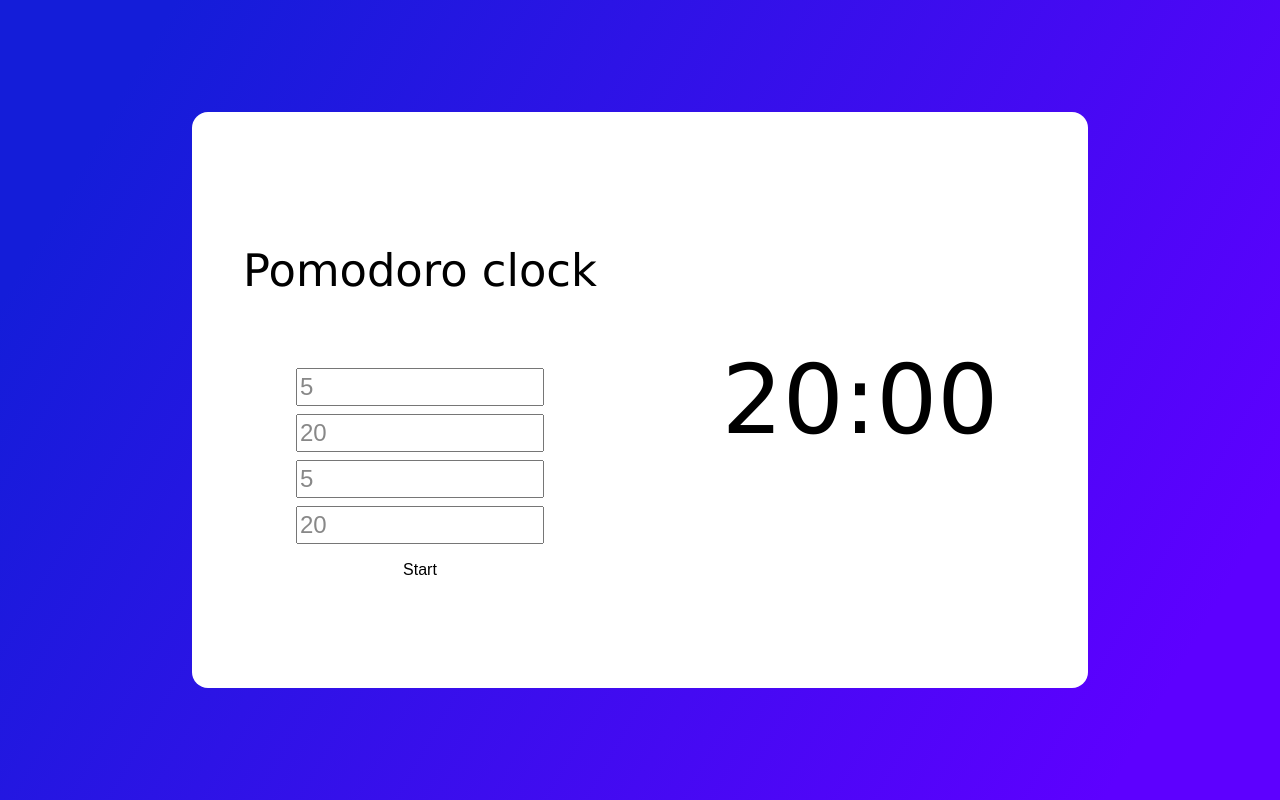
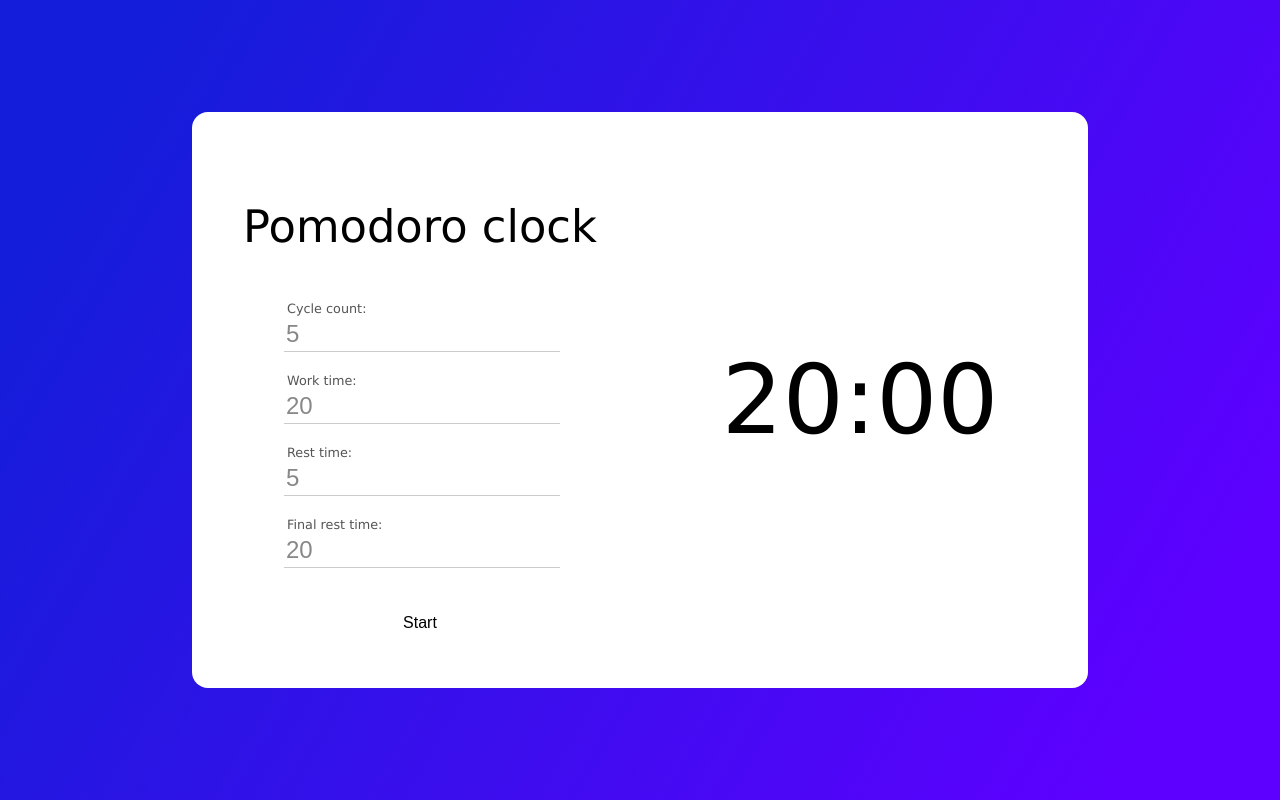
Before and after one commit to ArthurDeveloper/pomodoro-clock, an Angular app: page / in a window 1280 px wide. Built offline with nearby package versions, Linux system fonts and the light colour scheme.

Commit message:
feat: Added nice labels to the form inputs

```diff
--- a/src/app/clock-form/clock-form.component.html
+++ b/src/app/clock-form/clock-form.component.html
@@ -3,10 +3,25 @@
 		<h1 class="heading">Pomodoro clock</h1>
 
 		<div class="inputs">
-			<input type="number" placeholder="Cycle count:" formControlName="cycleCount" />
-			<input type="number" placeholder="Work time: " formControlName="workTime"/>
-			<input type="number" placeholder="Rest time: " formControlName="restTime"/>
-			<input type="number" placeholder="Final rest time: " formControlName="finalRestTime" />
+			<div class="input-container">
+				<input type="number" placeholder="Cycle count:" formControlName="cycleCount" />
+				<label>Cycle count: </label>
+			</div>
+
+			<div class="input-container">
+				<input type="number" placeholder="Work time: " formControlName="workTime"/>
+				<label>Work time: </label>
+			</div>
+
+			<div class="input-container">
+				<input type="number" placeholder="Rest time: " formControlName="restTime"/>
+				<label>Rest time: </label>
+			</div>
+
+			<div class="input-container">
+				<input type="number" placeholder="Final rest time: " formControlName="finalRestTime" />
+				<label>Final rest time: </label>
+			</div>
 
 			<button type="submit" [ngClass]="clockIsActive ? 'disabled' : ''" (click)="toggleClock()">{{clockIsActive ? 'Stop' : 'Start'}}</button>
 		</div>
--- a/src/app/clock-form/clock-form.component.scss
+++ b/src/app/clock-form/clock-form.component.scss
@@ -14,27 +14,44 @@
 	font-size: 2.8rem;
 	font-weight: 500;
 	text-align: center;
-	margin-top: 4rem;
+	margin-top: 2rem;
+	margin-bottom: 4rem;
 }
 
 .inputs {
 	display: flex;
 	flex-direction: column;
 	align-items: center;
-	padding: 2.5rem;
-	gap: 0.5rem;
+	padding: 0 2.5rem 0 2.5rem;
+	gap: 2.5rem;
+}
+
+.input-container {
+	position: relative;
+	width: 17rem;
+	height: 2rem;
 }
 
 input[type="number"] {
-	width: 15rem;
-	height: 2rem;
+	width: 100%;
+	height: 100%;
 	font-size: 1.5rem;
 	color: #888;
 	transition: 500ms ease color;
+	border: none;
+	border-bottom: #ccc 1px solid;
 
 	&:focus, &:hover {
 		color: #000;
 	}
+}
+
+label {
+	position: absolute;
+	top: -1rem;
+	left: 3px;
+	font-size: 0.8rem;
+	color: #555;
 }
 
 button[type="submit"] {
```
